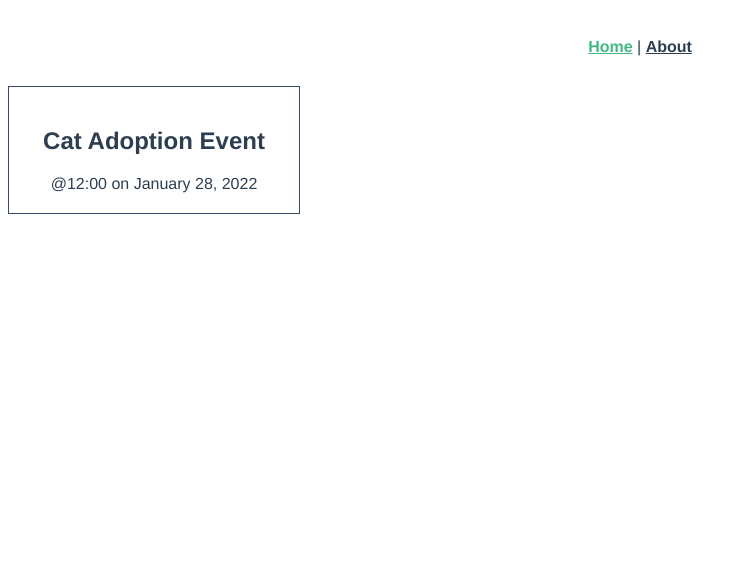
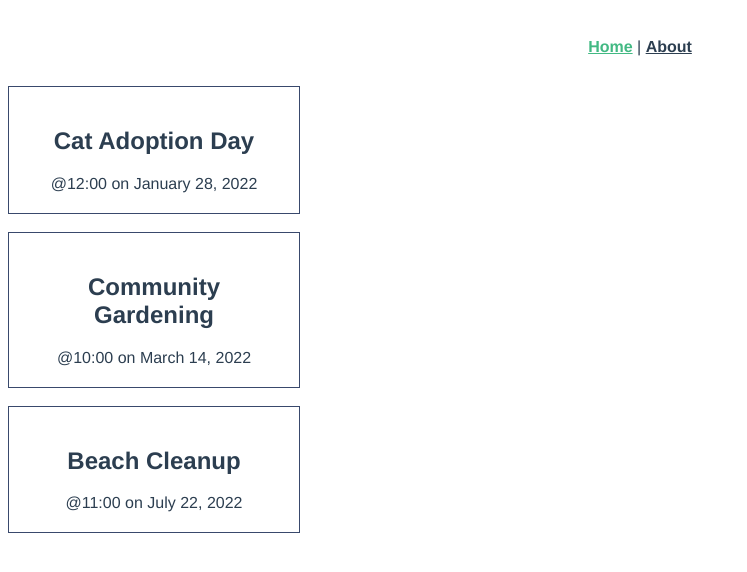
Before and after one commit to pongpiphat-k/Lab-02, a Vue app in the folder 331-intro-to-vite/: page / in a window 1280 px wide. Shown: the top 572 px of the page, without its empty margins (0-747 px from the left). Built offline with nearby package versions, Linux system fonts and the light colour scheme; the HTML template or start-up script is replaced by a standard one.

Commit message:
8.4 update HomeView.vue

```diff
--- a/331-intro-to-vite/src/components/EventCard.vue
+++ b/331-intro-to-vite/src/components/EventCard.vue
@@ -1,15 +1,19 @@
 <script setup lang="ts">
 import { ref } from 'vue';
-const event = ref({
- id: 5928101,
- category: 'animal welfare',
- title: 'Cat Adoption Event',
-  description: 'Find your new feline friend at this event.',
-  date: 'January 28, 2022',
-  time: '12:00',
-  petsAllowed: true,
-  organizer: 'Kat Laydee'
-})
+import type { Event } from '@/types';
+defineProps<{
+  event: Event;
+}>();
+// const event = ref({
+//  id: 5928101,
+//  category: 'animal welfare',
+//  title: 'Cat Adoption Event',
+//   description: 'Find your new feline friend at this event.',
+//   date: 'January 28, 2022',
+//   time: '12:00',
+//   petsAllowed: true,
+//   organizer: 'Kat Laydee'
+// })
 </script>
 
 <template>
--- /dev/null
+++ b/331-intro-to-vite/src/types.ts
@@ -0,0 +1,11 @@
+export interface Event {
+ id: number
+ category: string
+ title: string
+ description: string
+ location: string
+ date: string
+ time: string
+ petsAllowed: boolean
+ organizer: string
+}
--- a/331-intro-to-vite/src/views/HomeView.vue
+++ b/331-intro-to-vite/src/views/HomeView.vue
@@ -1,10 +1,49 @@
 <script setup lang="ts">
 // Update the path below if EventCard.vue is in a different folder
 import EventCard from '../components/EventCard.vue';
+import type { Event } from '../types';
+import { ref } from 'vue';
+
+
+const events = ref<Event[]>([
+  {
+    id: 5928101,
+    category: 'animal welfare',
+    title: 'Cat Adoption Day',
+    description: 'Find your new feline friend at this event.',
+    location: 'Meow Town',
+    date: 'January 28, 2022',
+    time: '12:00',
+    petsAllowed: true,
+    organizer: 'Kat Laydee'
+  },
+  {
+    id: 4582797,
+    category: 'Food',
+    title: 'Community Gardening',
+    description: 'Join us as we tend to the community edible plants.',
+    location: 'Flora City',
+    date: 'March 14, 2022',
+    time: '10:00',
+    petsAllowed: true,
+    organizer: 'Fern Pollin'
+  },
+  {
+    id: 8419988,
+    category: 'sustainability',
+    title: 'Beach Cleanup',
+    description: 'Help pick up trash along the shore.',
+    location: 'Playa Del Carmen',
+    date: 'July 22, 2022',
+    time: '11:00',
+    petsAllowed: false,
+    organizer: 'Carey Wales'
+  }
+])
 </script>
 
 <template>
 <div class="home">
-  <EventCard />
+  <EventCard v-for="event in events" :key="event.id" :event="event" />
   </div>
 </template>
```
